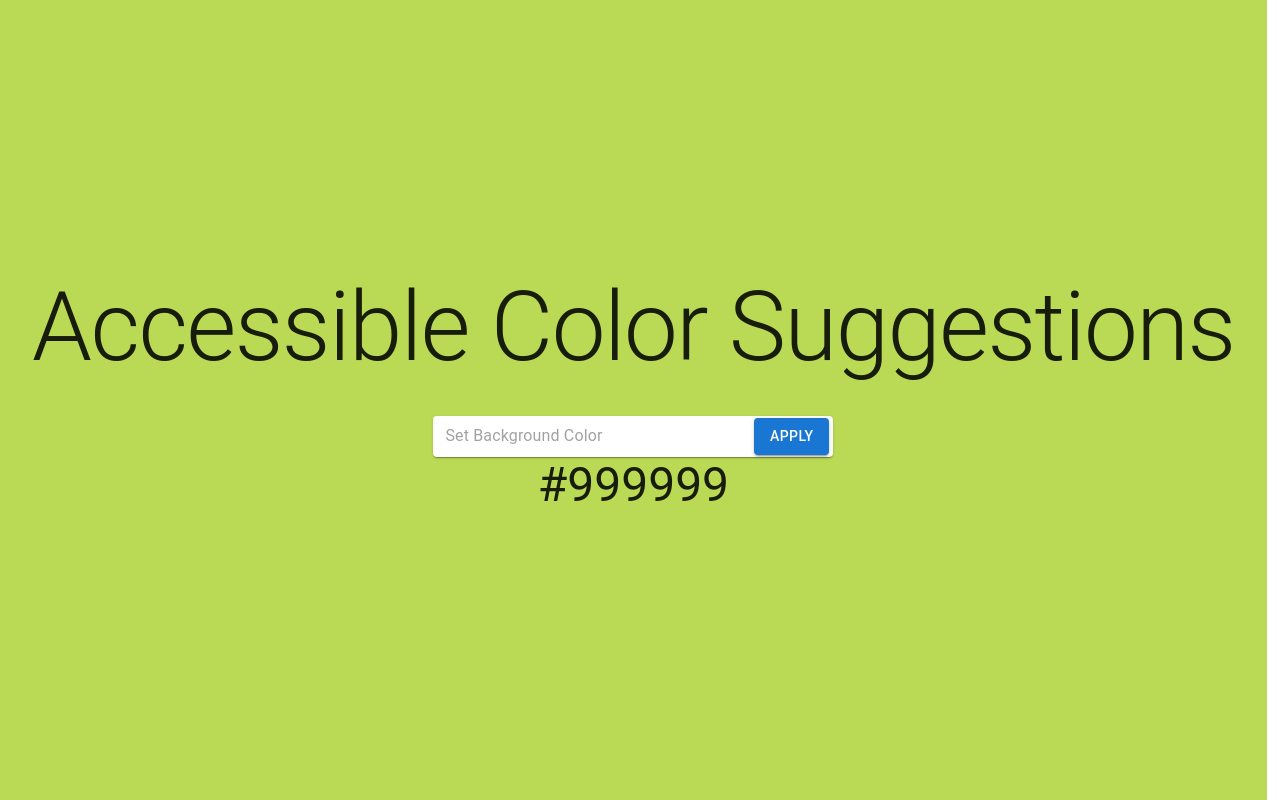
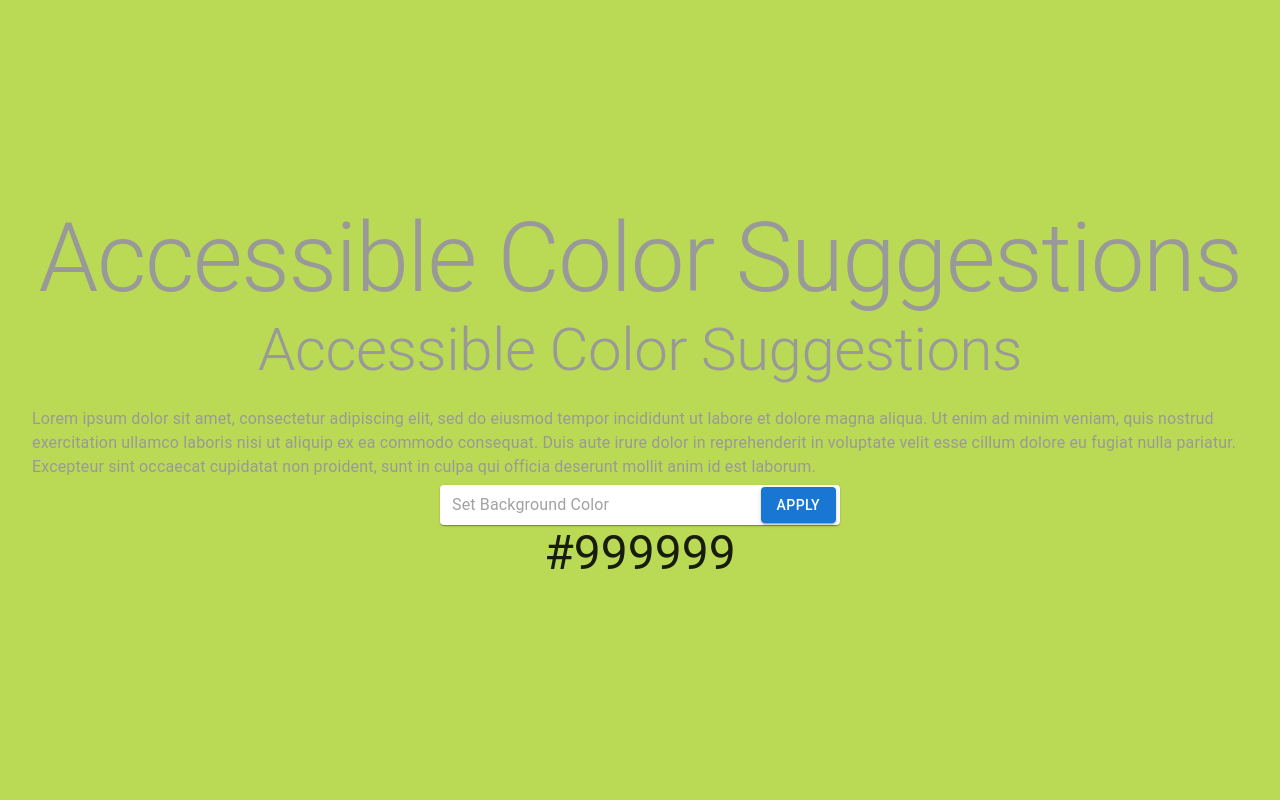
Before and after one commit to rdeber/accessibile-color-suggestion, a React (Vite) app: page / in a window 1280 px wide. Built offline with nearby package versions, Linux system fonts and the light colour scheme.

Commit message:
Adjust suggestion range

```diff
--- a/src/App.tsx
+++ b/src/App.tsx
@@ -1,5 +1,5 @@
 import React, { useState } from 'react';
-import { Typography, Button, InputBase, Paper, styled, CssBaseline } from '@mui/material';
+import { Typography, Button, InputBase, Paper, CssBaseline } from '@mui/material';
 import { suggestAccessibleColor } from './utils/suggestAccessibleColor';
 
 function App() {
@@ -35,8 +35,14 @@
     <>
       <CssBaseline />
       <main style={mainStyle}>
-      <Typography variant="h1" gutterBottom>
+      <Typography sx={{ color: colorSuggestion }} variant='h1' component={'h1'}>
         Accessible Color Suggestions
+      </Typography>
+      <Typography sx={{ color: colorSuggestion }} variant='h2' component={'h2'} gutterBottom>
+        Accessible Color Suggestions
+      </Typography>
+      <Typography sx={{ color: colorSuggestion }} component={'p'} gutterBottom>
+        Lorem ipsum dolor sit amet, consectetur adipiscing elit, sed do eiusmod tempor incididunt ut labore et dolore magna aliqua. Ut enim ad minim veniam, quis nostrud exercitation ullamco laboris nisi ut aliquip ex ea commodo consequat. Duis aute irure dolor in reprehenderit in voluptate velit esse cillum dolore eu fugiat nulla pariatur. Excepteur sint occaecat cupidatat non proident, sunt in culpa qui officia deserunt mollit anim id est laborum.
       </Typography>
       <Paper
         component="form"
--- a/src/utils/suggestAccessibleColor.tsx
+++ b/src/utils/suggestAccessibleColor.tsx
@@ -53,5 +53,8 @@
   // Increase alpha by 0.02 from last value
   alpha += 0.02;
 
-  return `rgba(${suggestedColor[0]},${suggestedColor[1]},${suggestedColor[2]},${alpha})`;
+  // Blend the color with the updated alpha value and the background color
+  const finalBlendedColor = blendRgbaOnHex(`rgba(${suggestedColor[0]},${suggestedColor[1]},${suggestedColor[2]},${alpha})`, background);
+
+  return finalBlendedColor;
 }
```
